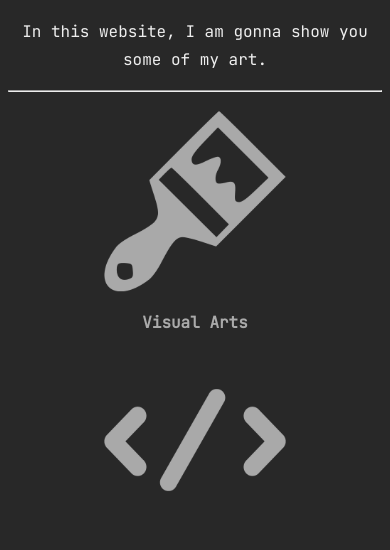
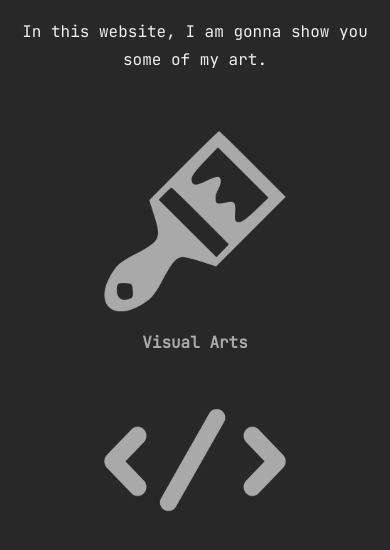
Before and after one commit to SimonJoelWarkentin/simonjoel, a PHP site: page / in a window 390 px wide. Shown: the part 126-676 px from the top of the page. Run offline with PHP 8.4, Linux system fonts and the light colour scheme.

Commit message:
fixed mobile css hr

```diff
--- a/mobile.css
+++ b/mobile.css
@@ -118,6 +118,11 @@ a[href]:hover {
 	color: #fff;
 }
 
+hr {
+	opacity: 0;
+	padding-bottom: 20px;
+}
+
 footer {
 	margin-top: 15%;
 }
```
Also changed, not shown: assets/images/spotify.png (added).
